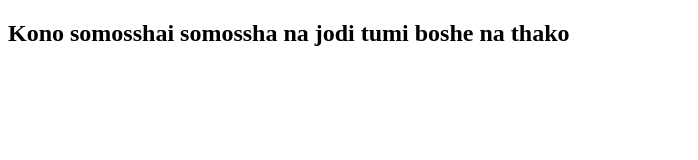
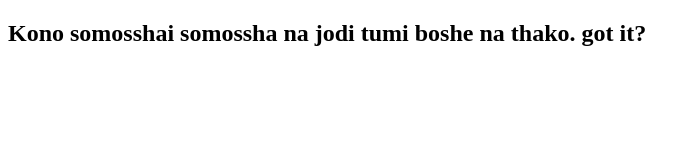
Before and after one commit to Anik-Sarkar-01/problem-will-never-last-forever, a plain HTML site: page Index.html in a window 1280 px wide. Shown: the whole page, without its empty margins (0-698 px from the left). Drawn offline with Linux system fonts and the light colour scheme.

Commit message:
file name changed to  index.html

```diff
--- a/Index.html
+++ b/Index.html
@@ -6,6 +6,6 @@
     <title>Problem will never last forever</title>
 </head>
 <body>
-    <h2>Kono somosshai somossha na jodi tumi boshe na thako</h2>
+    <h2>Kono somosshai somossha na jodi tumi boshe na thako. got it?</h2>
 </body>
 </html>
```
